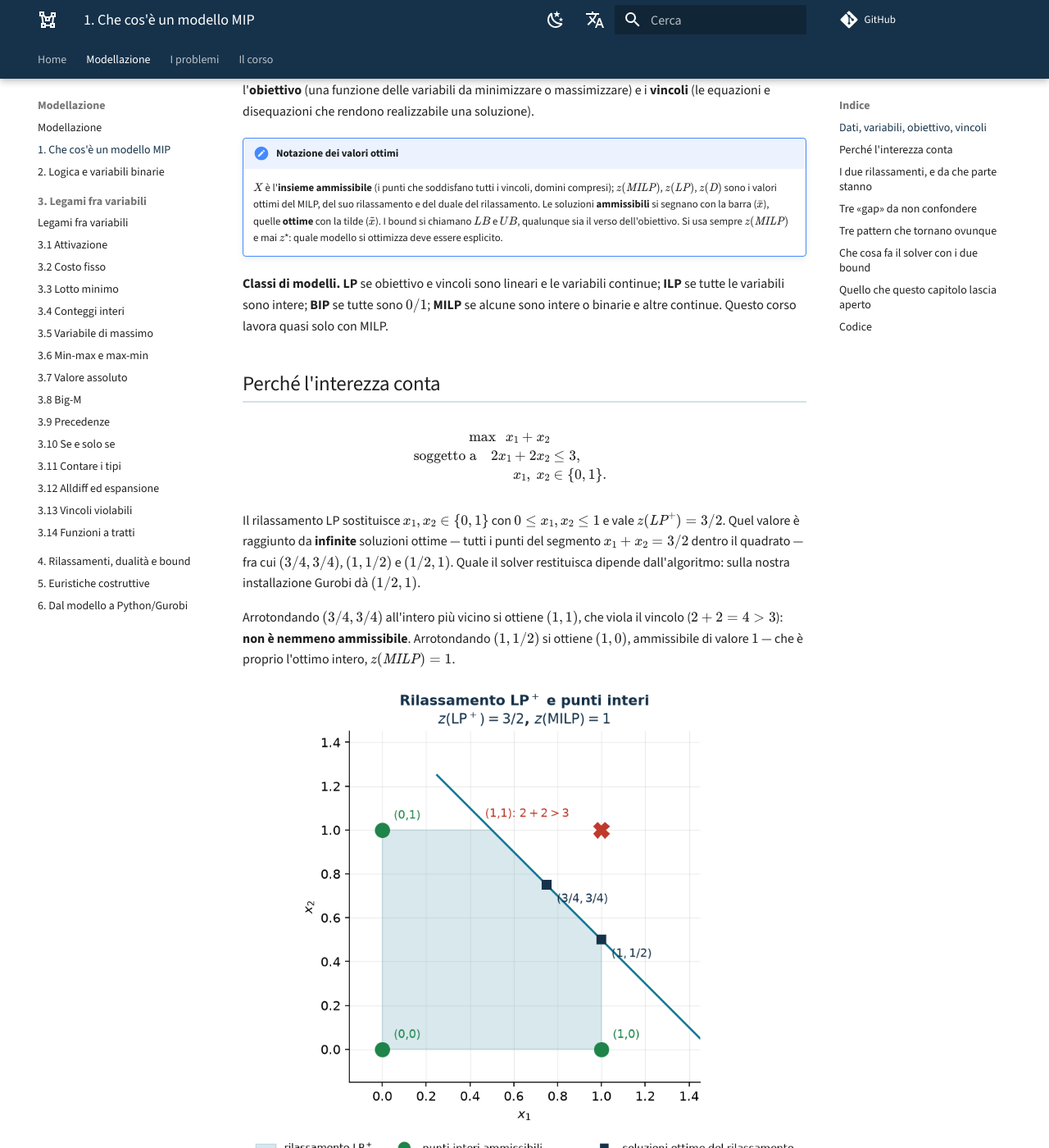
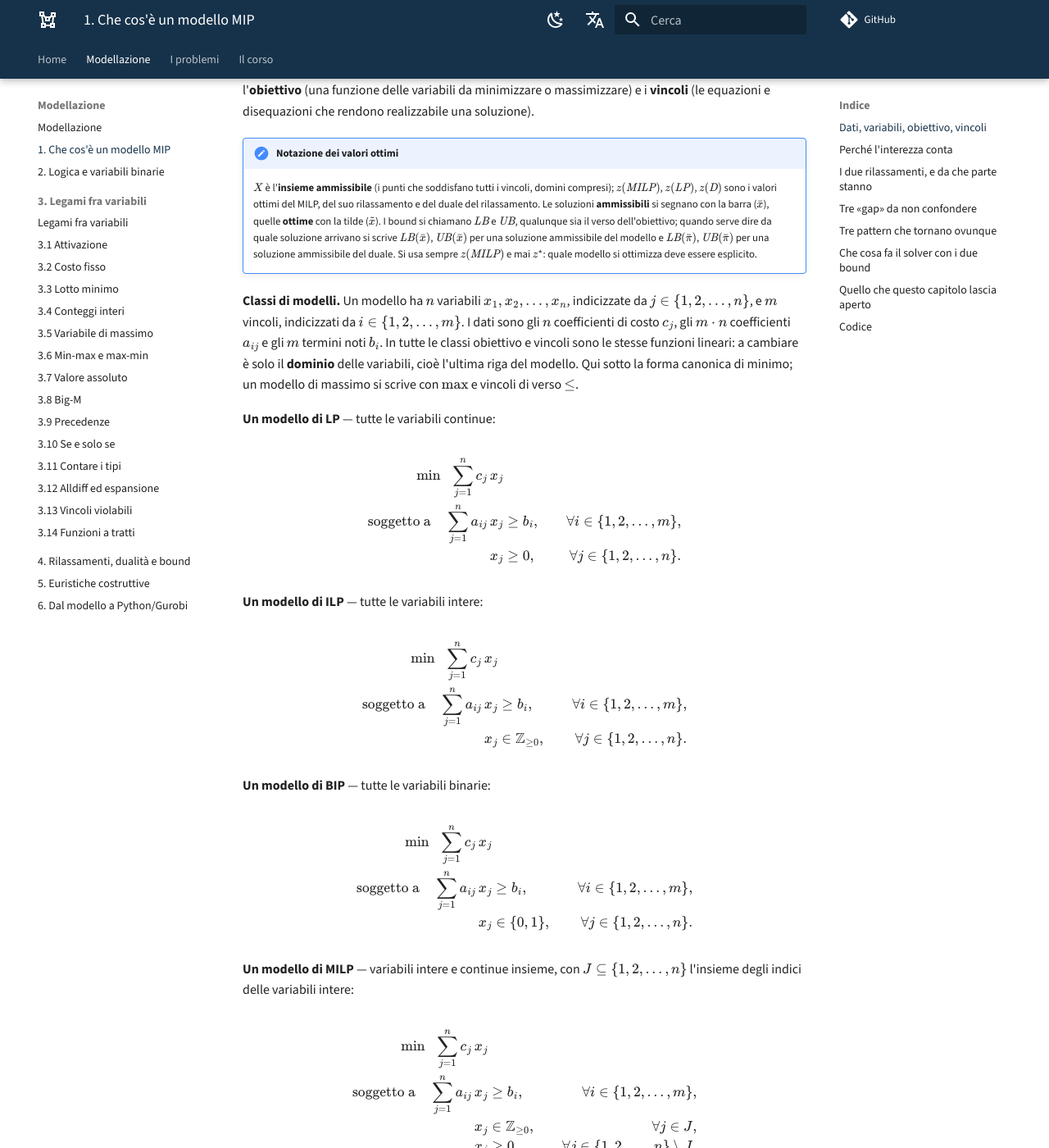
Before and after one commit to fabiofurini/modellazione-mip, an MkDocs documentation site: the page built from docs/modellazione-1.md, in a window 1280 px wide and 1400 px high, scrolled down 340 px. Shown: the whole window at 82% size. Built offline with MkDocs 1.6.1 and Material for MkDocs 9.7.7, drawn with Linux system fonts in a browser that asks for light colours; comment, search, counter and statistics services are not loaded; some of the changed text lies outside the part shown.

Commit message:
Modelli generali LP/ILP/BIP/MILP, bound LB(x) e UB(x), indice in home page
- cap. 1: i quattro modelli in forma canonica, con c_j, a_ij, b_i definiti
- catenelle dei bound scritte per esteso sia per il minimo sia per il massimo
- bound con l'argomento: LB(x), UB(x), LB(pi), UB(pi)
- capitolo Notazione ridotto ai soli simboli
- indice completo nella pagina iniziale

Co-Authored-By: Claude Opus 5 (1M context) <noreply@anthropic.com>

```diff
--- a/docs/modellazione-1.md
+++ b/docs/modellazione-1.md
@@ -17,15 +17,69 @@ equazioni e disequazioni che rendono realizzabile una soluzione).
     domini compresi); $z(\mathit{MILP})$, $z(\mathit{LP})$, $z(\mathit{D})$ sono
     i valori ottimi del MILP, del suo rilassamento e del duale del rilassamento.
     Le soluzioni **ammissibili** si segnano con la barra ($\bar x$), quelle
-    **ottime** con la tilde ($\tilde x$). I bound si chiamano $LB$ e
-    $UB$, qualunque sia il verso dell'obiettivo. Si usa sempre
+    **ottime** con la tilde ($\tilde x$). I bound si chiamano $\mathit{LB}$ e
+    $\mathit{UB}$, qualunque sia il verso dell'obiettivo; quando serve dire da
+    quale soluzione arrivano si scrive $\mathit{LB}(\bar x)$, $\mathit{UB}(\bar x)$
+    per una soluzione ammissibile del modello e $\mathit{LB}(\bar\pi)$,
+    $\mathit{UB}(\bar\pi)$ per una soluzione ammissibile del duale. Si usa sempre
     $z(\mathit{MILP})$ e mai $z^\star$: quale modello si ottimizza deve essere
     esplicito.
 
-**Classi di modelli.** **LP** se obiettivo e vincoli sono lineari e le variabili
-continue; **ILP** se tutte le variabili sono intere; **BIP** se tutte sono
-$0/1$; **MILP** se alcune sono intere o binarie e altre continue. Questo corso
-lavora quasi solo con MILP.
+**Classi di modelli.** Un modello ha $n$ variabili $x_1, x_2, \dots, x_n$,
+indicizzate da $j \in \{1, 2, \dots, n\}$, e $m$ vincoli, indicizzati da
+$i \in \{1, 2, \dots, m\}$. I dati sono gli $n$ coefficienti di costo $c_j$, gli
+$m \cdot n$ coefficienti $a_{ij}$ e gli $m$ termini noti $b_i$. In tutte le
+classi obiettivo e vincoli sono le stesse funzioni lineari: a cambiare è solo il
+**dominio** delle variabili, cioè l'ultima riga del modello. Qui sotto la forma
+canonica di minimo; un modello di massimo si scrive con $\max$ e vincoli di
+verso $\le$.
+
+**Un modello di LP** — tutte le variabili continue:
+
+$$
+\begin{aligned}
+\min ~~ \sum_{j=1}^{n} c_j\, x_j & & \\
+\text{soggetto a} \quad \sum_{j=1}^{n} a_{ij}\, x_j &\ge b_i, & \forall i \in \{1, 2, \dots, m\},\\
+x_j &\ge 0, & \forall j \in \{1, 2, \dots, n\}.
+\end{aligned}
+$$
+
+**Un modello di ILP** — tutte le variabili intere:
+
+$$
+\begin{aligned}
+\min ~~ \sum_{j=1}^{n} c_j\, x_j & & \\
+\text{soggetto a} \quad \sum_{j=1}^{n} a_{ij}\, x_j &\ge b_i, & \forall i \in \{1, 2, \dots, m\},\\
+x_j &\in \mathbb{Z}_{\ge 0}, & \forall j \in \{1, 2, \dots, n\}.
+\end{aligned}
+$$
+
+**Un modello di BIP** — tutte le variabili binarie:
+
+$$
+\begin{aligned}
+\min ~~ \sum_{j=1}^{n} c_j\, x_j & & \\
+\text{soggetto a} \quad \sum_{j=1}^{n} a_{ij}\, x_j &\ge b_i, & \forall i \in \{1, 2, \dots, m\},\\
+x_j &\in \{0, 1\}, & \forall j \in \{1, 2, \dots, n\}.
+\end{aligned}
+$$
+
+**Un modello di MILP** — variabili intere e continue insieme, con
+$J \subseteq \{1, 2, \dots, n\}$ l'insieme degli indici delle variabili intere:
+
+$$
+\begin{aligned}
+\min ~~ \sum_{j=1}^{n} c_j\, x_j & & \\
+\text{soggetto a} \quad \sum_{j=1}^{n} a_{ij}\, x_j &\ge b_i, & \forall i \in \{1, 2, \dots, m\},\\
+x_j &\in \mathbb{Z}_{\ge 0}, & \forall j \in J,\\
+x_j &\ge 0, & \forall j \in \{1, 2, \dots, n\} \setminus J.
+\end{aligned}
+$$
+
+L'obiettivo somma i costi delle decisioni prese; ogni vincolo $i$ impone che la
+combinazione lineare $\sum_{j=1}^{n} a_{ij}\, x_j$ raggiunga almeno la soglia
+$b_i$; l'ultima riga dichiara il dominio ed è l'unica cosa che distingue le
+quattro classi. Questo corso lavora quasi solo con MILP.
 
 ## Perché l'interezza conta
 
@@ -44,10 +98,13 @@ quadrato — fra cui $(3/4, 3/4)$, $(1, 1/2)$ e $(1/2, 1)$. Quale il solver
 restituisca dipende dall'algoritmo: sulla nostra installazione Gurobi dà
 $(1/2, 1)$.
 
-Arrotondando $(3/4, 3/4)$ all'intero più vicino si ottiene $(1,1)$, che viola il
-vincolo ($2+2 = 4 > 3$): **non è nemmeno ammissibile**. Arrotondando $(1, 1/2)$
-si ottiene $(1, 0)$, ammissibile di valore $1$ — che è proprio l'ottimo intero,
-$z(\mathit{MILP}) = 1$.
+L'esito dell'arrotondamento dipende dal punto di partenza **e** dal verso. Da
+$(3/4, 3/4)$: per eccesso si ottiene $(1,1)$, che viola il vincolo
+($2+2 = 4 > 3$); per difetto si ottiene $(0,0)$, ammissibile ma di valore $0$.
+Da questo punto **nessuno** dei due versi trova l'ottimo. Da $(1, 1/2)$: per
+eccesso si ottiene ancora $(1,1)$, non ammissibile; per difetto si ottiene
+$(1, 0)$, ammissibile di valore $1$ — che è proprio l'ottimo intero,
+$z(\mathit{MILP}) = 1$. Non c'è un verso «giusto».
 
 ![Il rilassamento e i punti interi](img/cap01_rilassamento.png)
 
@@ -84,18 +141,26 @@ entrambi i casi è un bound **ottimistico**.
     $z(\mathit{LP})$, quindi al più $z(\mathit{MILP})$: sta dalla *stessa* parte
     del rilassamento. Il bound dall'altro lato — quello *pessimistico* — viene
     solo da una soluzione ammissibile del MILP, cioè da un'euristica o dal
-    solver. In un problema di **minimo**:
+    solver. Sia $(\bar x_1, \bar x_2, \dots, \bar x_n)$ una soluzione ammissibile
+    del MILP, di valore $\sum_{j=1}^{n} c_j\, \bar x_j$, e
+    $(\bar\pi_1, \bar\pi_2, \dots, \bar\pi_m)$ una soluzione ammissibile del
+    duale del rilassamento, di valore $\sum_{i=1}^{m} b_i\, \bar\pi_i$. In un
+    problema di **minimo** la prima dà $\mathit{UB}(\bar x)$ e la seconda
+    $\mathit{LB}(\bar\pi)$:
 
-    $$\textstyle\sum_i b_i \bar u_i \le z(\mathit{D}(\mathit{LP})) = z(\mathit{LP}) \le z(\mathit{LP}^+) \le z(\mathit{MILP}) \le \sum_j c_j \bar x_j$$
+    $$\mathit{LB}(\bar\pi) \le z(\mathit{D}(\mathit{LP})) = z(\mathit{LP}) \le z(\mathit{LP}^+) \le z(\mathit{MILP}) \le \mathit{UB}(\bar x)$$
 
-    per ogni $\bar x$ ammissibile intero; in un **massimo** tutti i versi si
-    rovesciano.
+    in un problema di **massimo** i ruoli si scambiano, la prima dà
+    $\mathit{LB}(\bar x)$ e la seconda $\mathit{UB}(\bar\pi)$:
+
+    $$\mathit{LB}(\bar x) \le z(\mathit{MILP}) \le z(\mathit{LP}^+) \le z(\mathit{LP}) = z(\mathit{D}(\mathit{LP})) \le \mathit{UB}(\bar\pi)$$
 
 ## Tre «gap» da non confondere
 
 1. **Gap dell'euristica.** Se $\bar x$ è la soluzione costruita dall'euristica,
-   il suo valore è $\sum_j c_j\, \bar x_j$ e il gap è
-   $\bigl|\sum_j c_j\, \bar x_j - z(\mathit{MILP})\bigr| / |z(\mathit{MILP})|$
+   il suo valore $\sum_{j=1}^{n} c_j\, \bar x_j$ è il bound $\mathit{UB}(\bar x)$
+   in un minimo (e $\mathit{LB}(\bar x)$ in un massimo), e il gap è
+   $\bigl|\mathit{UB}(\bar x) - z(\mathit{MILP})\bigr| / |z(\mathit{MILP})|$
    quando l'ottimo è noto — è quello riportato nelle tabelle degli esercizi.
    Quando l'ottimo non è noto lo si calcola rispetto a un bound duale, che ne
    prende il posto.
```
Also changed, not shown: docs/ex-06.md (+11 -11 lines), docs/index.md (+69 -0 lines), docs/modellazione-4.md (+30 -24 lines).
